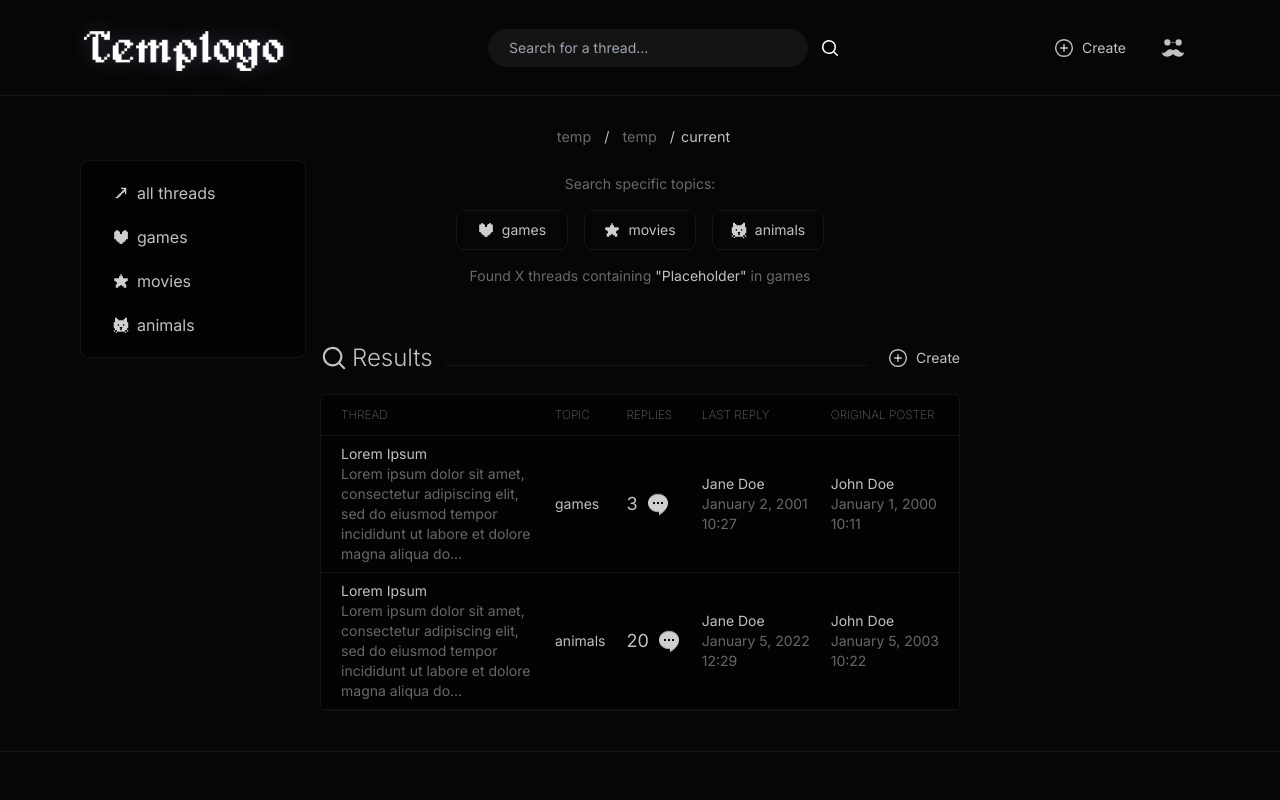
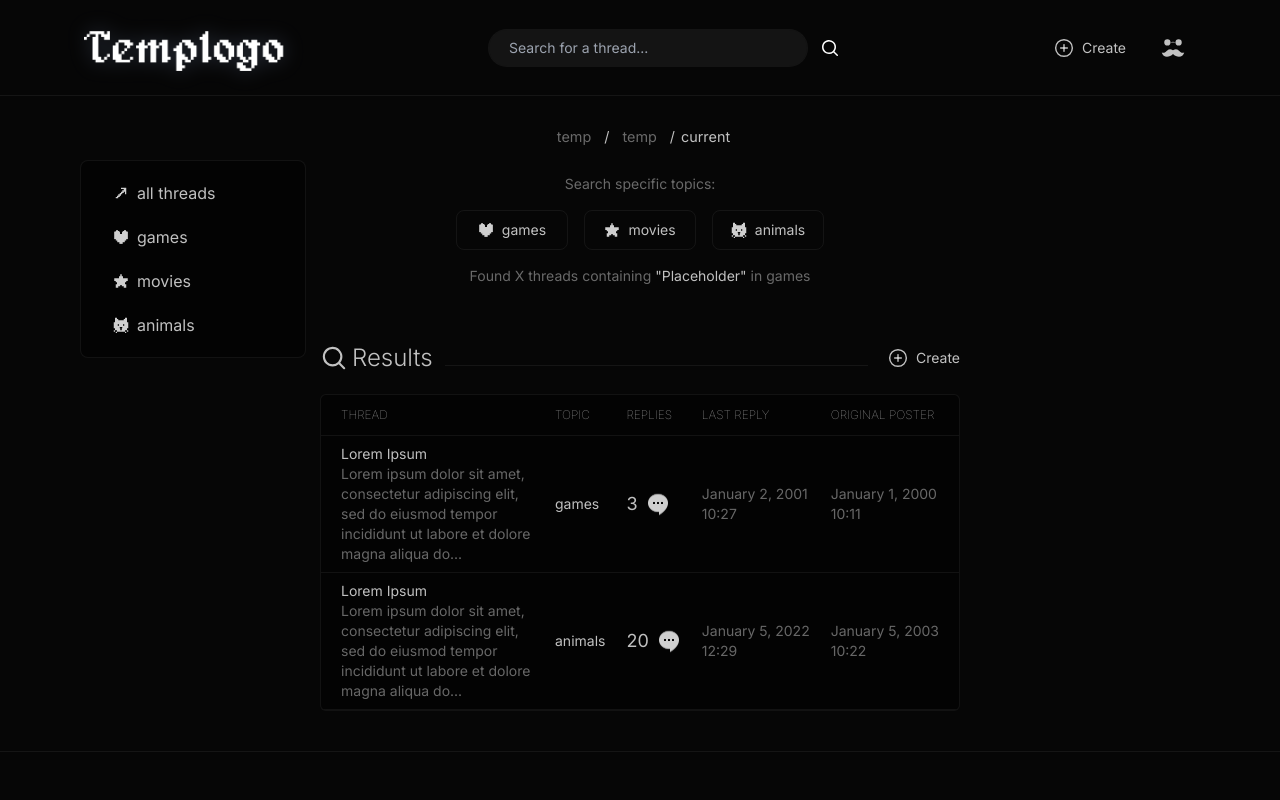
Before and after one commit to amilpsp/fullstack-frontend, a React (Vite) app: page /search in a window 1280 px wide. Shown: the top 800 px of the page. Built offline with nearby package versions, Linux system fonts and the light colour scheme.

Commit message:
changed interface to mirror backend

```diff
--- a/src/Components/postsContainer/PostsContainer.tsx
+++ b/src/Components/postsContainer/PostsContainer.tsx
@@ -136,7 +136,7 @@ export const PostsContainer = (props: PostsContainerProps) => {
                   </td>
                   <td className="py-2 pr-5">
                     <h3 className=" whitespace-nowrap">
-                      {post.lastReply.name}
+                      {post.lastReply.author}
                     </h3>
                     <h4 className=" whitespace-nowrap text-txtdark">
                       {post.lastReply.date}
@@ -146,9 +146,7 @@ export const PostsContainer = (props: PostsContainerProps) => {
                     </h4>
                   </td>
                   <td className="pr-5 py-2">
-                    <h3 className=" whitespace-nowrap">
-                      {post.originalPoster}
-                    </h3>
+                    <h3 className=" whitespace-nowrap">{post.author}</h3>
                     <h4 className=" whitespace-nowrap text-txtdark">
                       {post.date}
                     </h4>
--- a/src/vite-env.d.ts
+++ b/src/vite-env.d.ts
@@ -5,11 +5,11 @@ interface Post {
   content: string;
   date: string;
   time: string;
-  originalPoster: string;
+  author: string;
   topic: string;
   replies: number;
   lastReply: {
-    name: string;
+    author: string;
     date: string;
     time: string;
   };
```
